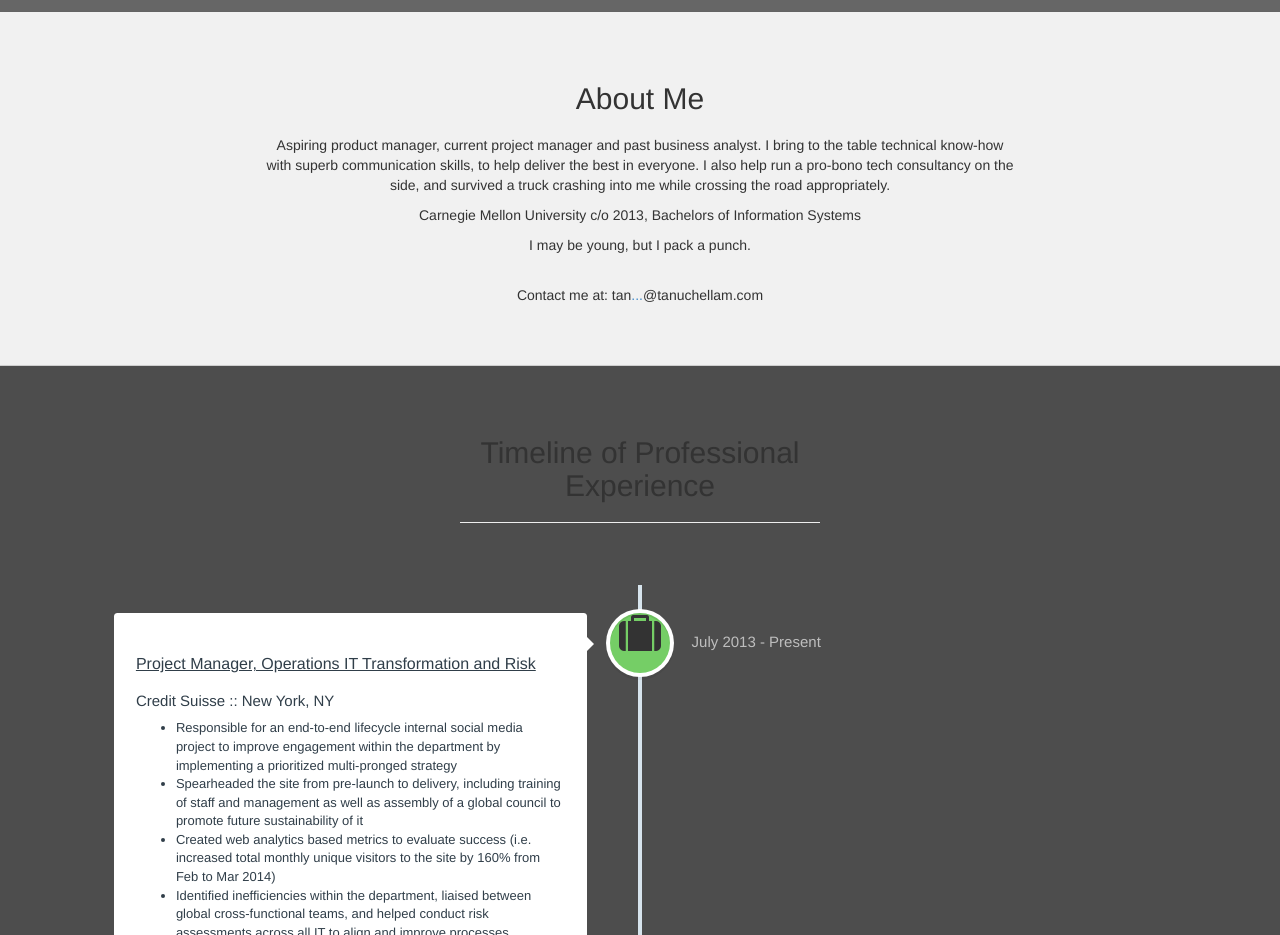
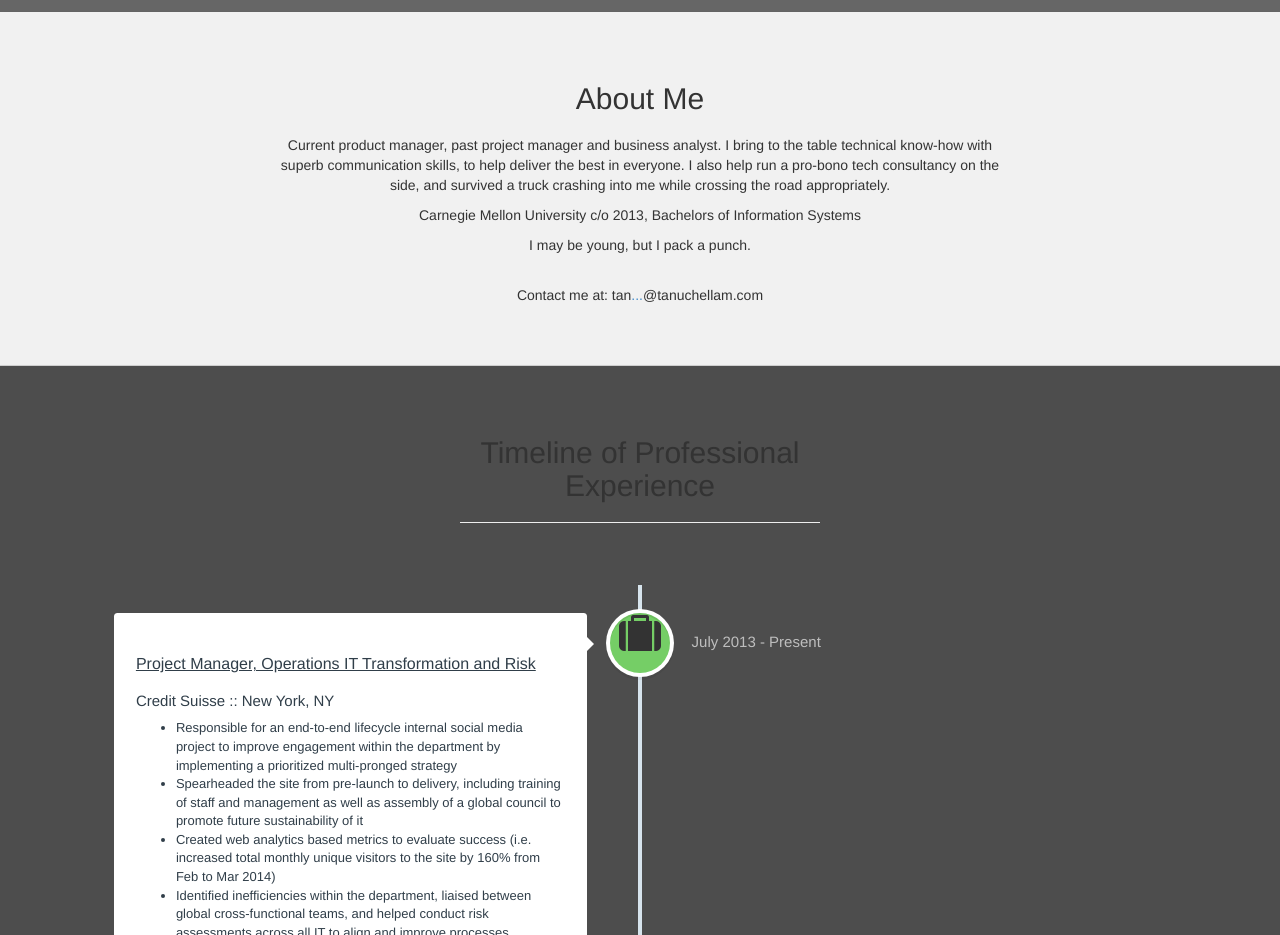
Before and after one commit to tanuchellam/tanuchellam.github.io, a plain HTML site: page index.html in a window 1280 px wide. Shown: the part 840-1775 px from the top of the page. Drawn offline with Linux system fonts and the light colour scheme.

Commit message:
current PM

```diff
--- a/index.html
+++ b/index.html
@@ -67,7 +67,7 @@
 				<div class="col-md-8 col-md-offset-2 text-center">
 					<h2>About Me</h2>
 					<p class="lead">
-						<p>Aspiring product manager, current project manager and past business analyst. I bring to the table technical know-how with superb communication skills, to help deliver the best in everyone. I also help run a pro-bono tech consultancy on the side, and survived a truck crashing into me while crossing the road appropriately.</p>
+						<p>Current product manager, past project manager and business analyst. I bring to the table technical know-how with superb communication skills, to help deliver the best in everyone. I also help run a pro-bono tech consultancy on the side, and survived a truck crashing into me while crossing the road appropriately.</p>
 						<p>Carnegie Mellon University c/o 2013, Bachelors of Information Systems</p>
 						<p>I may be young, but I pack a punch.</p>
 						<br>
```
